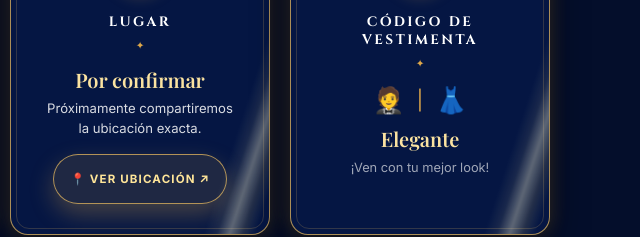
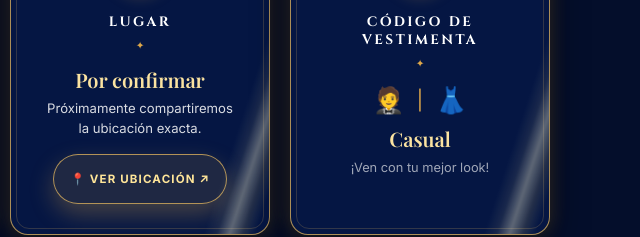
Before and after one commit to jhofrorgo/Invitacion_oscar_ortiz, a plain HTML site: page index.html in a window 1280 px wide. Shown: the part 1574-1811 px from the top of the page, 640-1280 px from the left. Drawn offline with nearby package versions, Linux system fonts and the light colour scheme; a web font is replaced by a local one.

Commit message:
Update index.html

```diff
--- a/index.html
+++ b/index.html
@@ -128,7 +128,7 @@
               <span class="dress-sep">|</span>
               <span class="dress-icon" title="Vestido de Gala">👗</span>
             </div>
-            <p class="card-place-name">Elegante</p>
+            <p class="card-place-name">Casual</p>
             <p class="card-note">¡Ven con tu mejor look!</p>
           </article>
 
```
